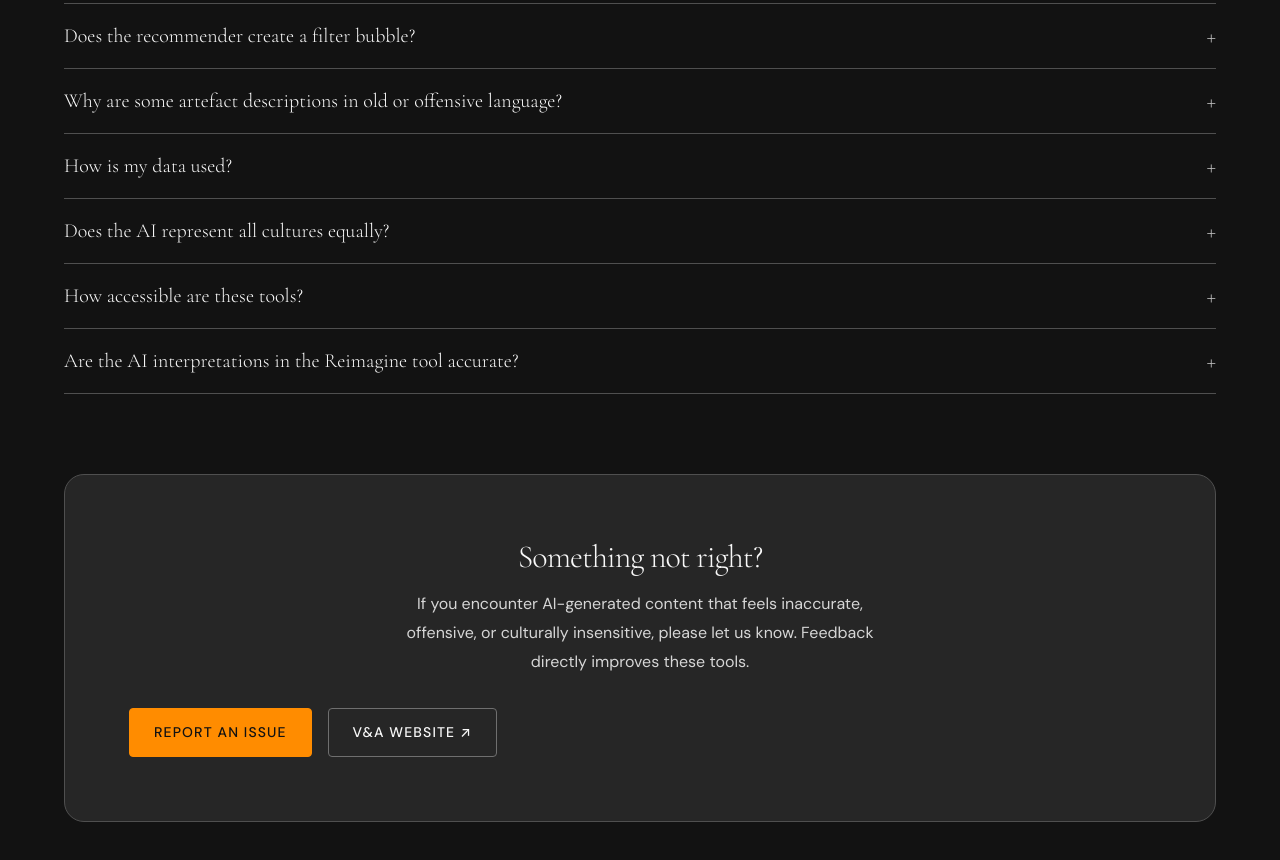
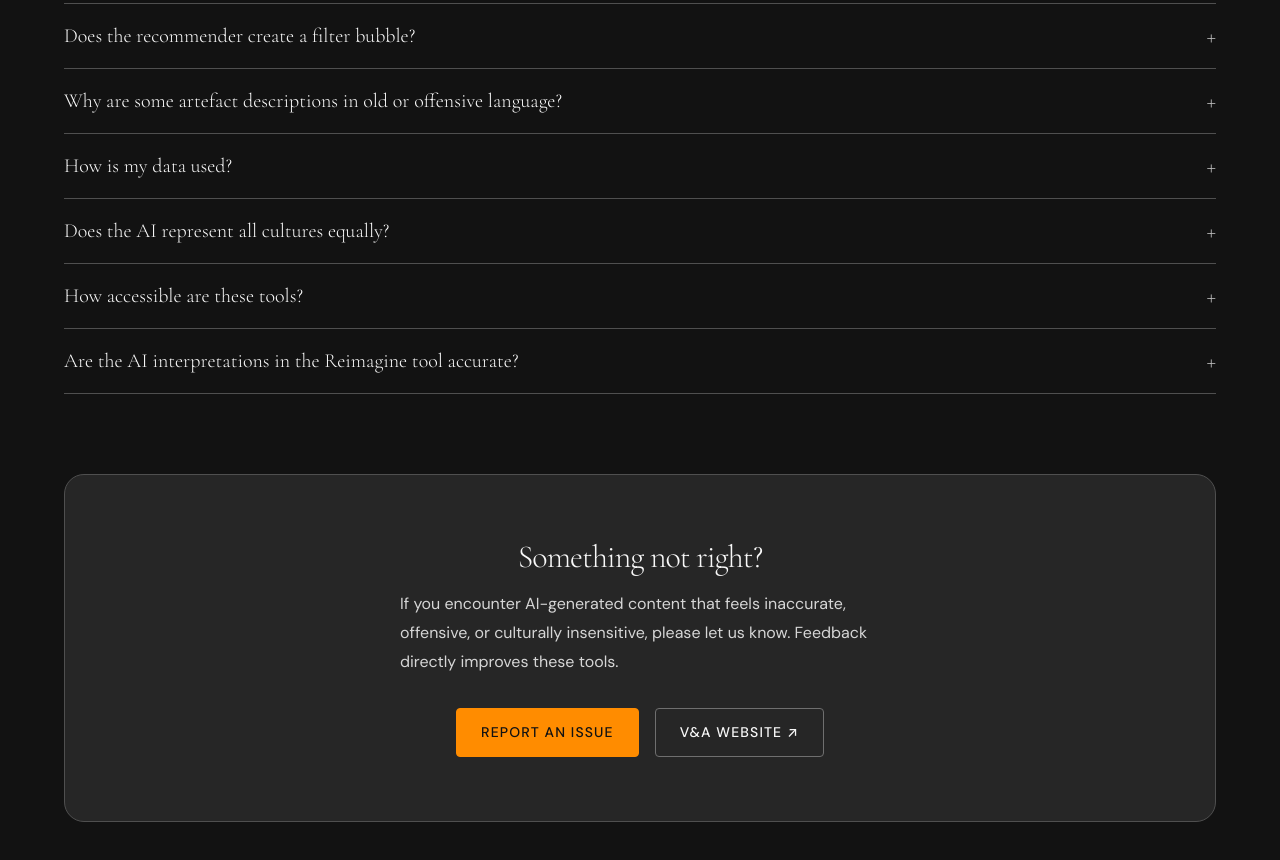
Before and after one commit to BenjaminDThomas/digital-museum-of-tomorrow, a plain HTML site: page pages/transparency.html in a window 1280 px wide. Shown: the part 2994-3854 px from the top of the page. Drawn offline with nearby package versions, Linux system fonts and the light colour scheme.

Commit message:
Center transparency actions; left-align text
Center .transparency-contact-actions by changing justify-content from flex-start to center so action buttons are centered and wrap better. Also add text-align: left to the constrained content block (max-width: 480px) to ensure text remains left-aligned for improved readability.

```diff
--- a/css/main.css
+++ b/css/main.css
@@ -2137,7 +2137,7 @@ body.high-contrast .logo-divider {
 .transparency-contact-actions {
   display: flex;
   gap: var(--sp-4);
-  justify-content: flex-start;
+  justify-content: center;
   flex-wrap: wrap;
 }
 .generative-page {
@@ -2560,6 +2560,7 @@ body.high-contrast .logo-divider {
   max-width: 480px;
   margin: 0 auto var(--sp-8);
   line-height: var(--lh-loose);
+  text-align: left;
 }
 @media (max-width: 768px) {
   .principles-grid {
```
